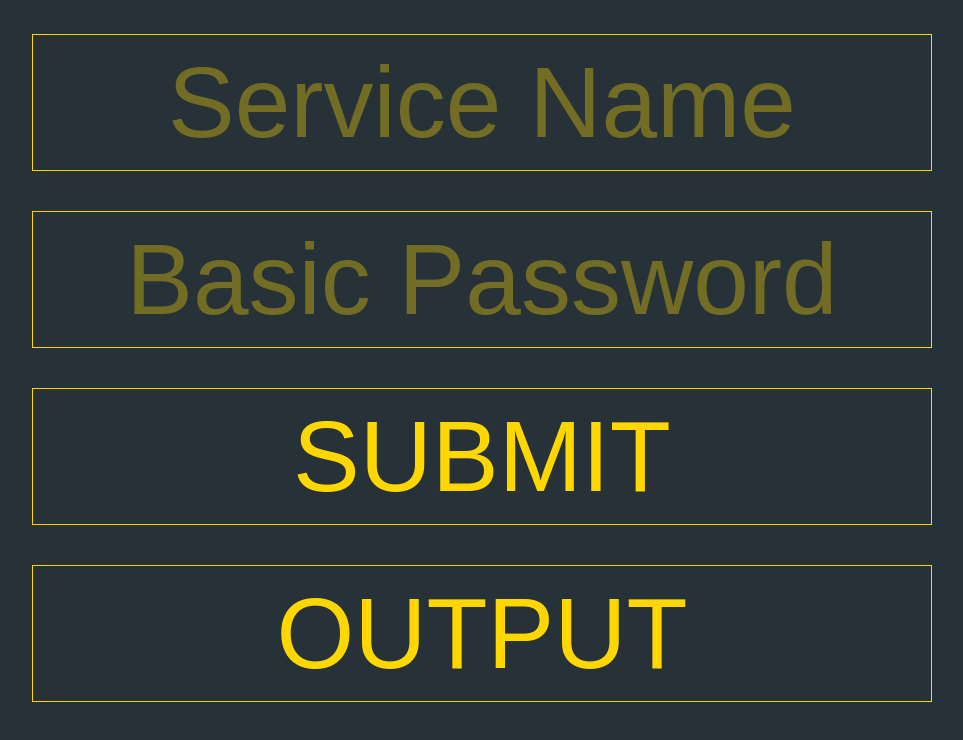
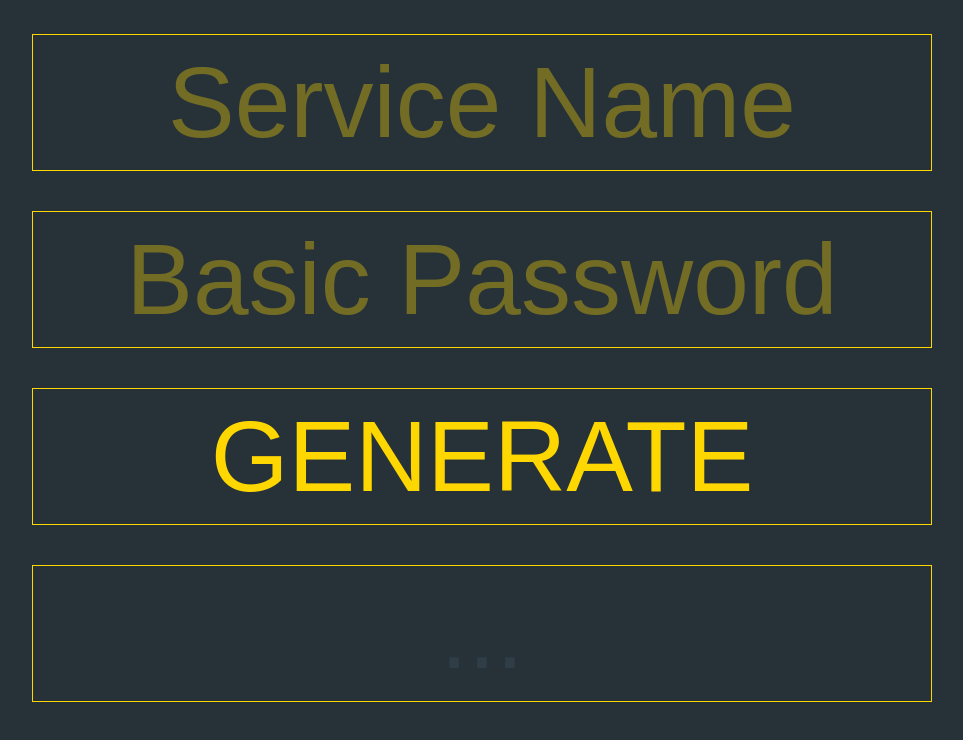
Before and after one commit to nikasmorozov/JS-exercise-Password-Generator, a plain HTML site: page index.html in a window 1280 px wide. Shown: the whole page, without its empty margins (158-1121 px from the left). Drawn offline with Linux system fonts and the light colour scheme.

Commit message:
bit more styling

```diff
--- a/index.html
+++ b/index.html
@@ -13,8 +13,8 @@
 <body>
     <input type="text" placeholder="Service Name" id="serviceName">
     <input type="text" placeholder="Basic Password" id="servicePass">
-    <button id="generatePass">submit</button>
-    <div id="output">OUTPUT</div>
+    <button id="generatePass">generate</button>
+    <div id="output">...</div>
     <script type="text/javascript" src="script.js"></script>
 </body>
 
--- a/script.js
+++ b/script.js
@@ -32,5 +32,11 @@ function generatePass () {
     combinedPass.push(nameArray[0]);
 
     document.getElementById('output').textContent = combinedPass.join('');
-    }
+    };
+
+    function clearInputs() {
+        serviceName.value = '';
+        servicePass.value = '';
+    };
+    clearInputs();
 };
--- a/style.css
+++ b/style.css
@@ -27,6 +27,11 @@ input, button, #output {
     box-sizing: border-box;
     margin: 20px;
     padding: 10px;
+    outline: none;
+}
+
+#output {
+    color: #2f3d47;
 }
 
 button {
```
